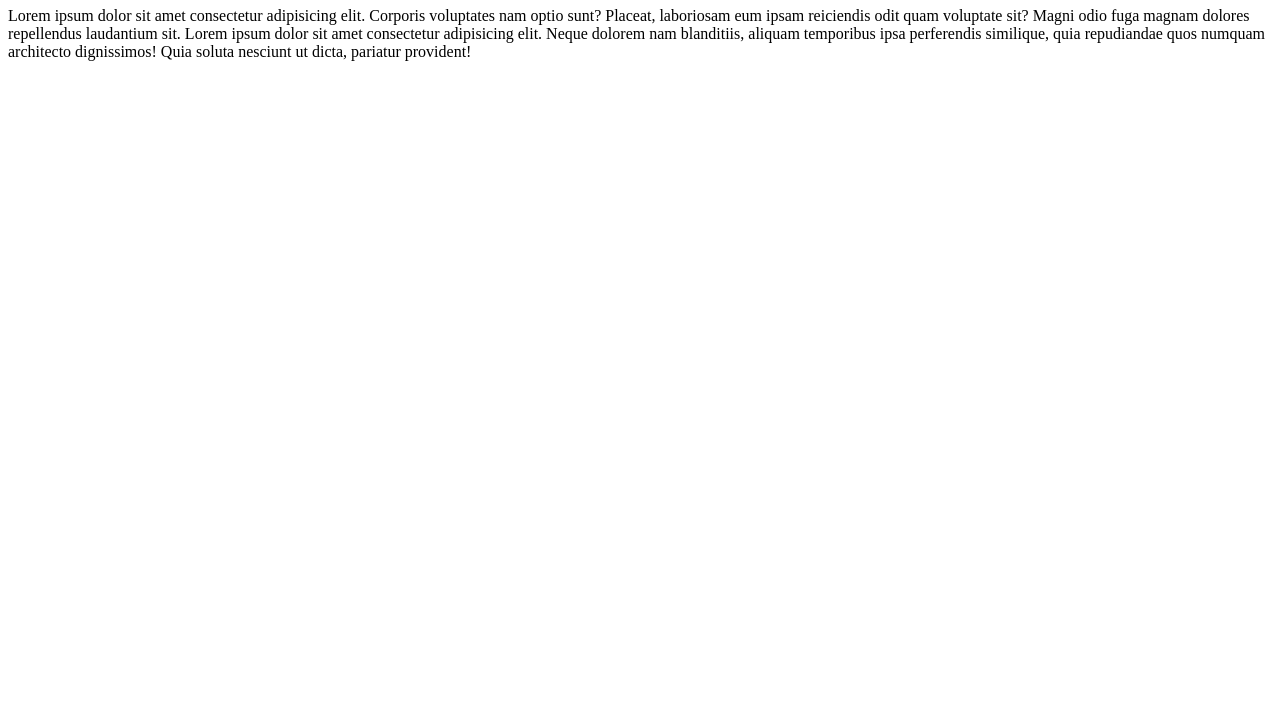
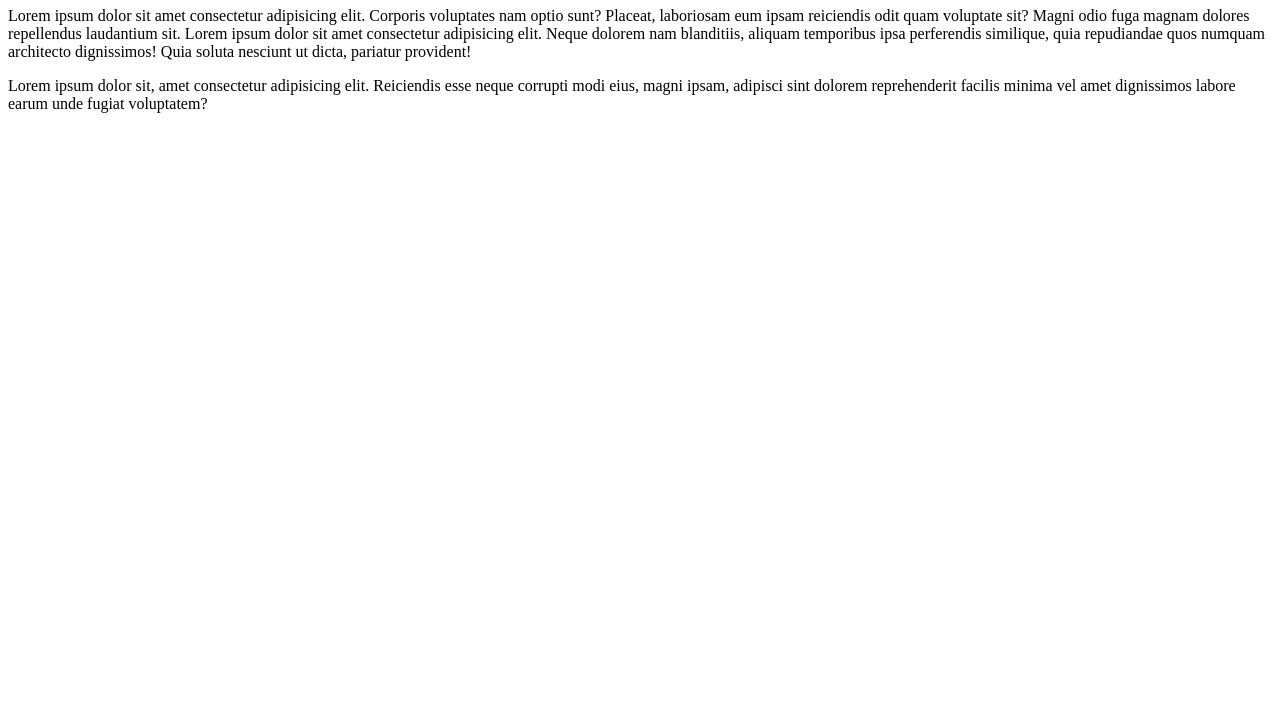
Before and after one commit to adrian0-0/Hello-World, a plain HTML site: page snew-site/index.html in a window 1280 px wide. Shown: the part 73-800 px from the top of the page. Drawn offline with Linux system fonts and the light colour scheme.

Commit message:
Adcionado, novo paragrafo

```diff
--- a/snew-site/index.html
+++ b/snew-site/index.html
@@ -18,5 +18,12 @@
         architecto dignissimos! Quia soluta nesciunt ut dicta,
         pariatur provident!
     </p>
+    <p>
+        Lorem ipsum dolor sit, amet consectetur adipisicing
+        elit. Reiciendis esse neque corrupti modi eius, magni
+        ipsam, adipisci sint dolorem reprehenderit facilis
+        minima vel amet dignissimos labore earum unde fugiat
+        voluptatem?
+    </p>
 </body>
 </html>
```
